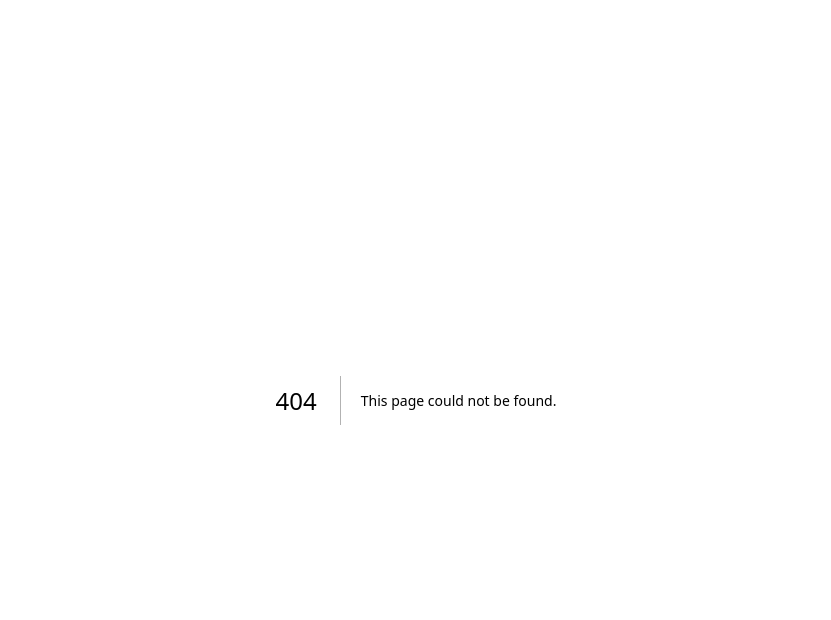
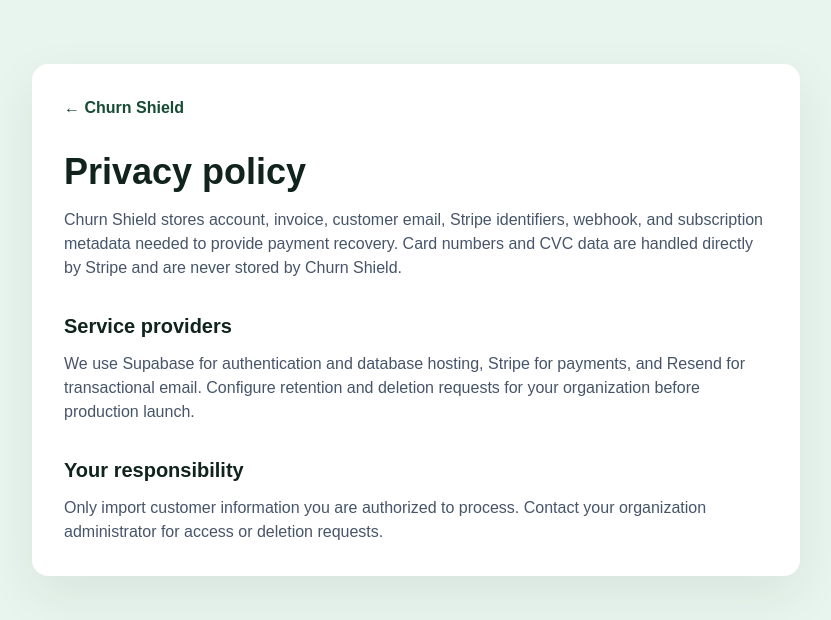
Before and after one commit to arifsakib01/churn-shield, a Next.js app: page /privacy in a window 1280 px wide. Before the commit this address had no page. Shown: the top 620 px of the page, without its empty margins (224-1055 px from the left). Built offline with nearby package versions, Linux system fonts and the light colour scheme.

Commit message:
Add files via upload

```diff
--- /dev/null
+++ b/app/privacy/page.tsx
@@ -0,0 +1,5 @@
+import Link from "next/link";
+
+export default function PrivacyPage() {
+  return <main className="min-h-screen bg-mint px-6 py-16"><article className="mx-auto max-w-3xl rounded-2xl bg-white p-8 shadow-soft"><Link href="/" className="font-bold text-forest">← Churn Shield</Link><h1 className="mt-8 text-4xl font-black">Privacy policy</h1><p className="mt-4 text-slate-600">Churn Shield stores account, invoice, customer email, Stripe identifiers, webhook, and subscription metadata needed to provide payment recovery. Card numbers and CVC data are handled directly by Stripe and are never stored by Churn Shield.</p><h2 className="mt-8 text-xl font-black">Service providers</h2><p className="mt-3 text-slate-600">We use Supabase for authentication and database hosting, Stripe for payments, and Resend for transactional email. Configure retention and deletion requests for your organization before production launch.</p><h2 className="mt-8 text-xl font-black">Your responsibility</h2><p className="mt-3 text-slate-600">Only import customer information you are authorized to process. Contact your organization administrator for access or deletion requests.</p></article></main>;
+}
```
